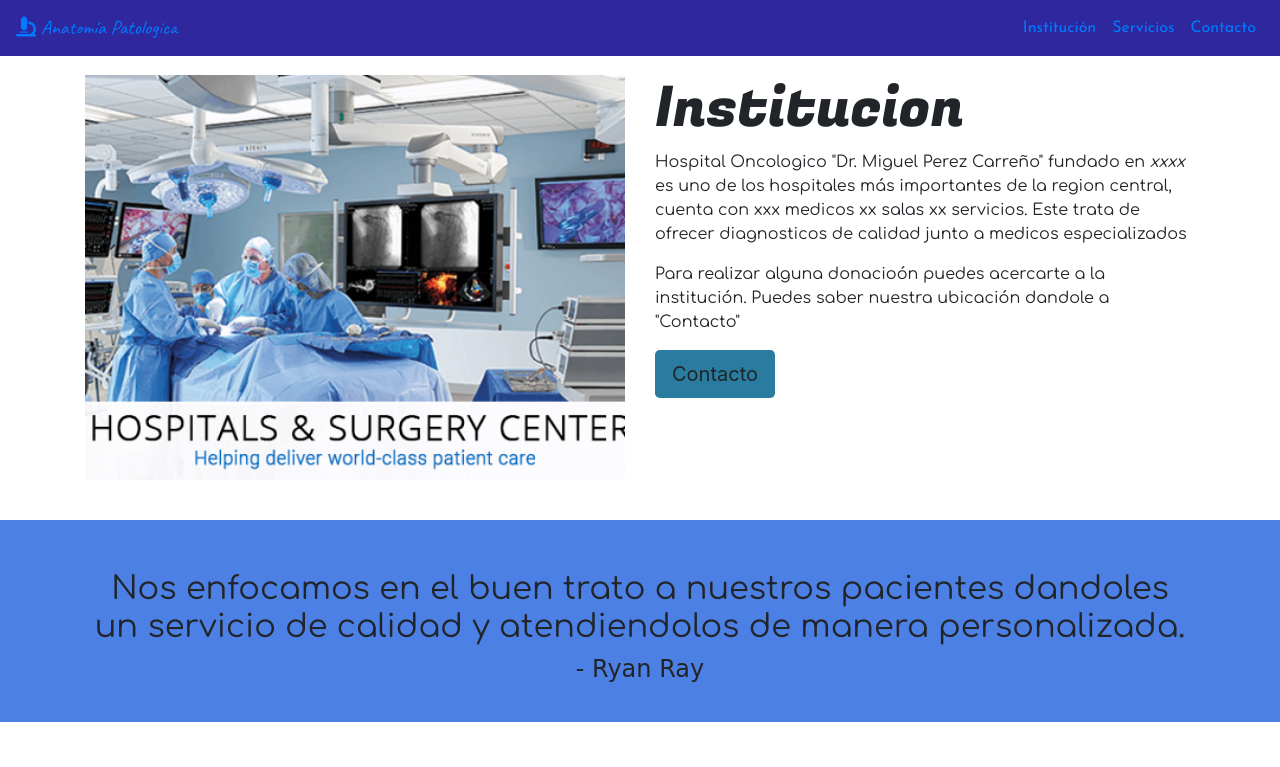
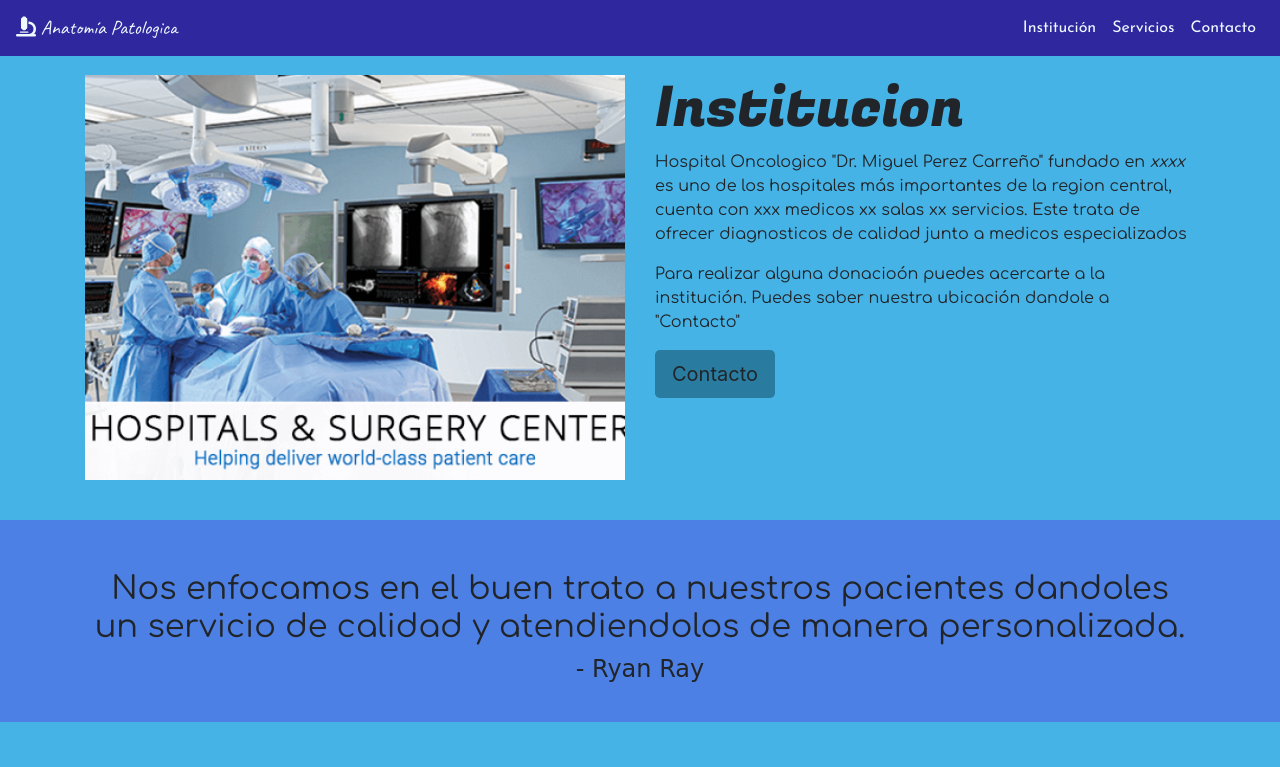
Before and after one commit to Joserafaelxb/MedicalWebsite-V2, a plain HTML site: page index.html in a window 1280 px wide. Shown: the top 767 px of the page. Drawn offline with nearby package versions, Linux system fonts and the light colour scheme; a web font is replaced by a local one.

Commit message:
Update estilos.css

```diff
--- a/css/estilos.css
+++ b/css/estilos.css
@@ -1,4 +1,4 @@
-#content{
+body{
     width: auto;
     background-color: #46b3e6;
 }
@@ -9,6 +9,7 @@
 
 #NBTitle{
     font-family: 'Caveat', cursive;
+    color: aliceblue;
 }
 
 header{
@@ -27,8 +28,10 @@ p{
     font-family: 'Comfortaa', cursive;
 }
 
-#NBItems{
+.nav-item{
     font-family: 'Josefin Sans', sans-serif;
+    color: aliceblue;
+
 }
 
 #testimonial{
@@ -54,11 +57,3 @@ p{
 .btn{
     background-color: #297ca0;
 }
-@media screen and (max-width: 800px){
-    #content{
-        width: auto;
-    }
-    #gmaps{
-        width: auto;
-    }
-}
```
